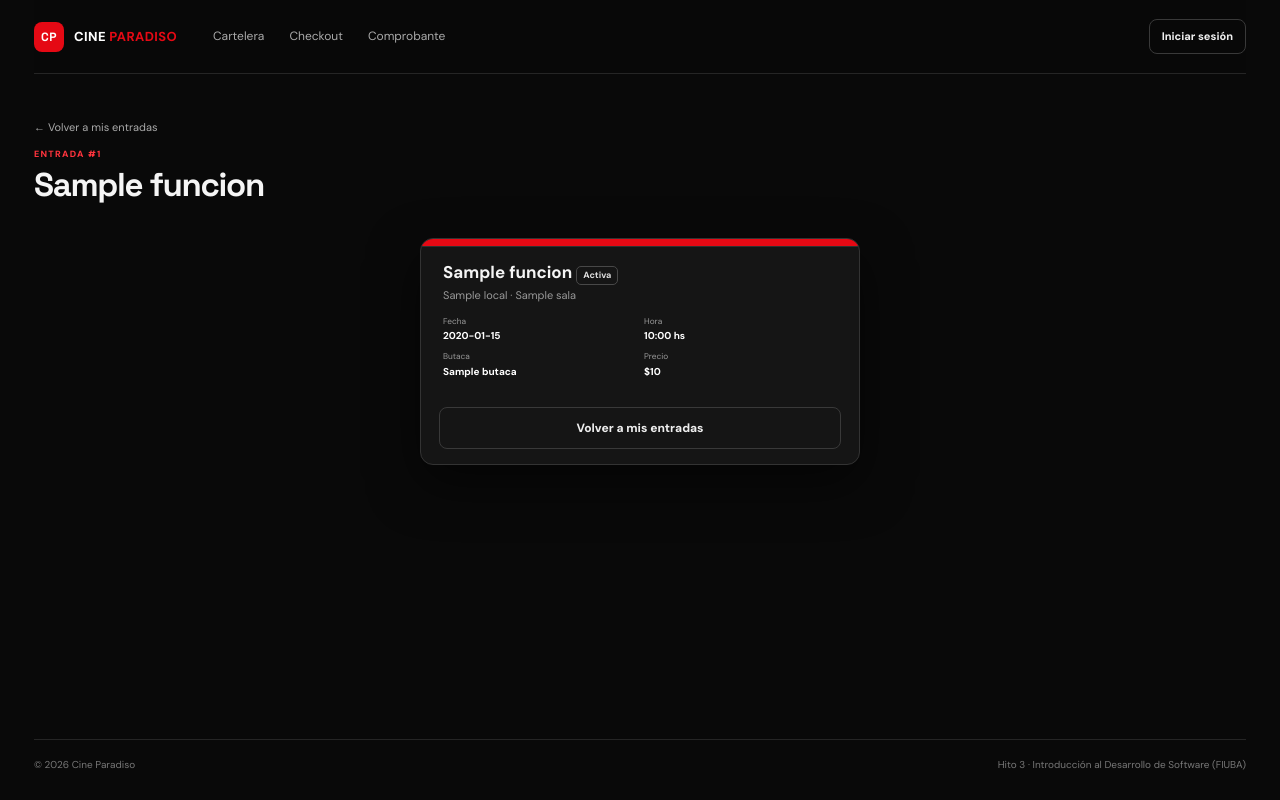
After one commit to nibanezc-debug/TP_FINAL_Cine, a Flask app: template API_FRONTEND/templates/entrada.html in a window 1280 px wide. The commit adds this page. Run offline with Flask 3, Linux system fonts and the light colour scheme; the template is opened without the code that fills it: most values are stand-ins (such as "Sample title", 1, 10 or a date in 2020).

Commit message:
agregar detalle de entrada

```diff
--- /dev/null
+++ b/API_FRONTEND/templates/entrada.html
@@ -0,0 +1,32 @@
+{% extends "base.html" %}
+{% block title %}Entrada #{{ entrada.id }} | Cine Paradiso{% endblock %}
+
+{% block content %}
+<section class="view active" id="view-entrada">
+  <div class="page-heading">
+    <div>
+      <a class="back-link" href="{{ url_for('entradas.vista_entradas') }}">← Volver a mis entradas</a>
+      <span class="eyebrow">ENTRADA #{{ entrada.id }}</span>
+      <h1>{{ funcion.titulo }}</h1>
+    </div>
+  </div>
+  <div class="receipt-wrap">
+    <article class="receipt-card">
+      <div class="receipt-top"></div>
+      <div class="receipt-film">
+        <h2>{{ funcion.titulo }} <span class="pill">{{ entrada.estado | capitalize }}</span></h2>
+        <p class="muted small">{{ funcion.local }} · {{ funcion.sala }}</p>
+        <div class="detail-grid">
+          <span><small>Fecha</small><b>{{ entrada.fecha_hora_funcion[:10] }}</b></span>
+          <span><small>Hora</small><b>{{ entrada.fecha_hora_funcion[11:16] }} hs</b></span>
+          <span><small>Butaca</small><b>{{ butaca }}</b></span>
+          <span><small>Precio</small><b>${{ entrada.precio }}</b></span>
+        </div>
+      </div>
+      <div class="receipt-actions">
+        <a class="button button-ghost" href="{{ url_for('entradas.vista_entradas') }}">Volver a mis entradas</a>
+      </div>
+    </article>
+  </div>
+</section>
+{% endblock %}
--- a/API_FRONTEND/templates/mis_entradas.html
+++ b/API_FRONTEND/templates/mis_entradas.html
@@ -20,6 +20,7 @@
       </div>
       <div style="text-align:right;">
         <b>${{ e.precio }}</b><br />
+        <a class="button button-small" href="{{ url_for('entradas.vista_entrada', id_entrada=e.id) }}">Ver entrada</a>
         {% if e.estado == 'activa' %}
         <form action="{{ url_for('entradas.cancelar_entrada', id_entrada=e.id) }}" method="post"
               onsubmit="return confirm('¿Seguro que querés cancelar esta entrada?');">
```
Also changed, not shown: API_FRONTEND/web/routes/site/entradas.py (+26 -0 lines).
